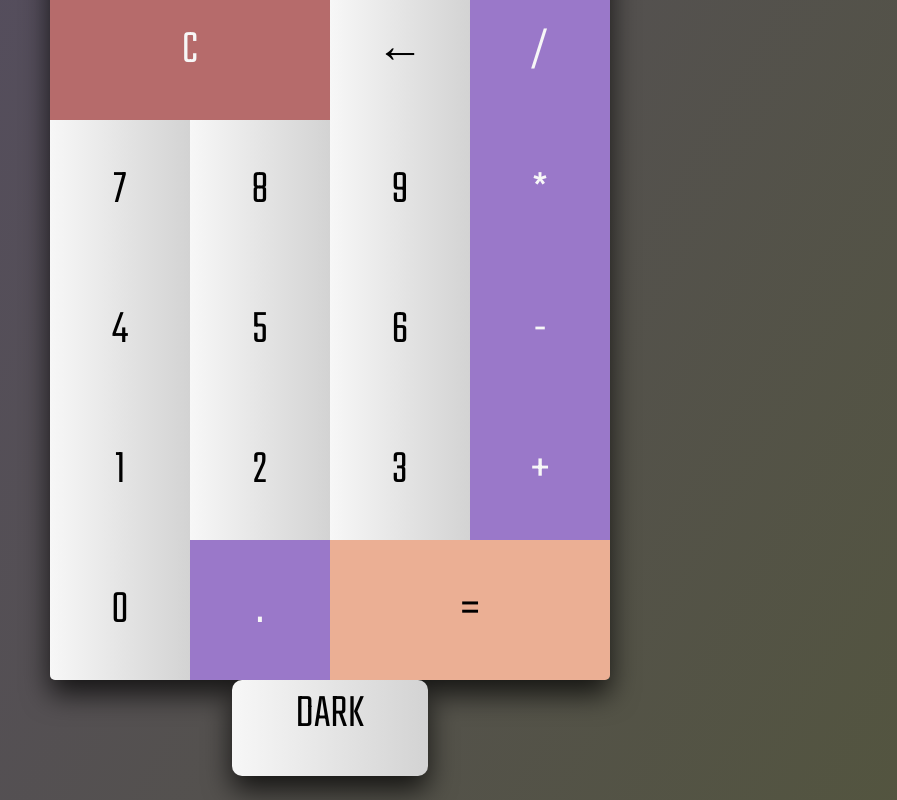
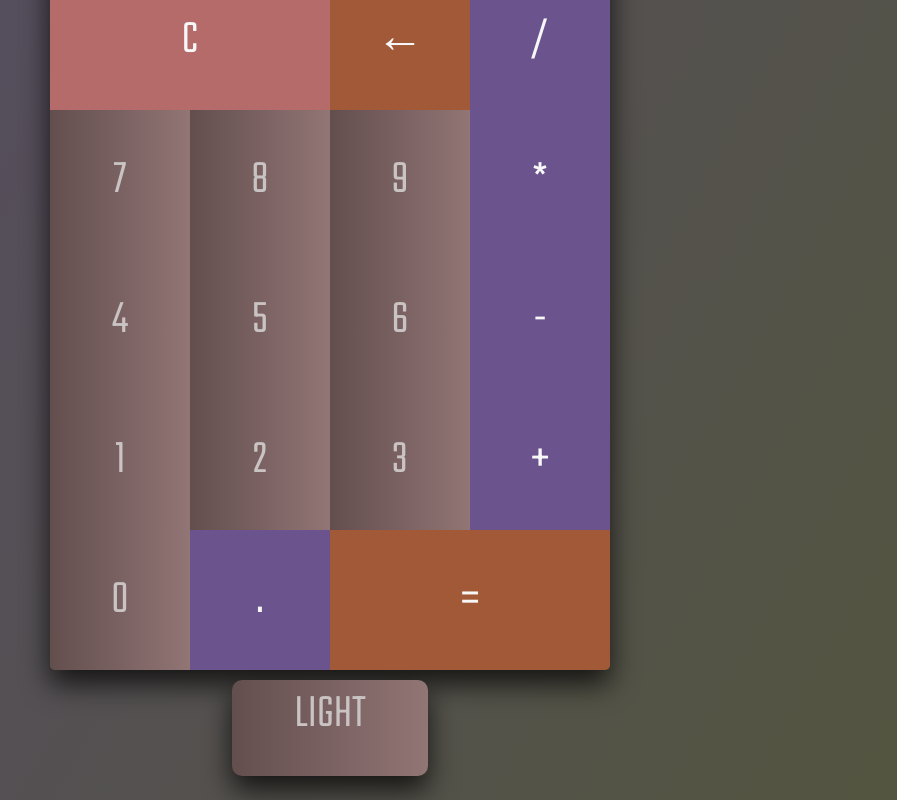
Before and after one commit to gavayec13/Calculator, a plain HTML site: page index.html in a window 1280 px wide. Both pictures are taken after a click on the button "DARK". Shown: the whole page, without its empty margins (310-1207 px from the left). Drawn offline with Linux system fonts and the light colour scheme.

Commit message:
fixed dark theme

```diff
--- a/script.js
+++ b/script.js
@@ -20,35 +20,60 @@ document.addEventListener('keydown', e => {
         calcInput.value = e.key;
     } else if(e.key === 'Backspace') {
         calcInput.value = calcInput.value.substring(0, calcInput.value.length-1);
-    } else if(e.key === 'Enter') {
+    } else if(e.key === 'Enter' && calcInput.value !== '') {
         calcInput.value = eval(calcInput.value);
     } else if(calcInput.value[calcInput.value.length-1].match(/[/*\-+\.]/) && (e.key.match(/[/*\-+\.]/))) {
         null;
+    } else if (calcInput.value[calcInput.value.length-1].match(/[/*\-+\.]/) && e.key === 'Enter') {
+        calcInput.value = calcInput.value.substring(0, calcInput.value.length-1);
+        //calcInput.value = eval(calcInput.value);
     } else if(e.key.match(/[0-9\/*\-+\.]/)) {
         calcInput.value += e.key;
     }
 })
 
-cleanBtn.addEventListener('click', e => {
+cleanBtn.onclick = () => {
     calcInput.value = '';
-})
+}
 
 backBtn.onclick = () => {
     calcInput.value = calcInput.value.substring(0, calcInput.value.length-1);
 }
 
-equalBtn.addEventListener('click', e => {
+equalBtn.onclick = () => {
     calcInput.value = eval(calcInput.value);
-})
+}
 
 
-if(!localStorage.theme) localStorage.theme = 'light'
-document.body.className = localStorage.theme
+// if(!localStorage.theme) localStorage.theme = 'light';
+// document.body.className = localStorage.theme;
+
 darkModeBtn.onclick = () => {
+    const bodyClass = document.body.classList;
+    const digit = document.querySelectorAll('.digit');
+    const action = document.querySelectorAll('.action');
+    const equal = document.querySelector('.equal');
+    const back = document.querySelector('.back');
 
-    document.body.classList.toggle('dark');
-    console.log(document.querySelectorAll('equalBtn').classList);
-    document.getElementsByClassName('digit').style.backgroundColor
-    darkModeBtn.innerText = document.body.classList.contains('dark') ? 'LIGHT' : 'DARK';
-    localStorage.theme = document.body.className || 'light';
+    bodyClass.toggle('dark');
+
+    if(!bodyClass.contains('dark')) {
+        for(el of digit) el.classList.remove('darkDigitBtn');
+        for(el of action) el.classList.remove('darkAction');
+        darkModeBtn.classList.remove('darkDigitBtn');
+        equal.classList.remove('darkBackEqual');
+        back.classList.remove('darkBackEqual');
+        calcInput.classList.remove('darkInput');
+        darkModeBtn.innerText = 'DARK';
+    } else {
+        for(el of digit) el.classList.add('darkDigitBtn');
+        for(el of action) el.classList.add('darkAction');
+        darkModeBtn.classList.add('darkDigitBtn');
+        equal.classList.add('darkBackEqual');
+        back.classList.add('darkBackEqual');
+        calcInput.classList.add('darkInput');
+        darkModeBtn.innerText = 'LIGHT';
+    }
+
+    //localStorage.theme = document.body.className || 'light';
 }
--- a/style.css
+++ b/style.css
@@ -21,13 +21,14 @@ body.dark {
 .mode {
     width: 50%;
     height: calc(100% / 7);
-    margin:  auto;
+    margin: auto;
     border: none;
 }
+
 #darkModeBtn {
     width: 70%;
     height: 80%;
-    margin: auto;
+    margin: 10px auto;
     border-radius: 10px;
     display: flex;
     justify-content: center;
@@ -45,14 +46,14 @@ input {
     border: none;
     border-top-left-radius: 5px;
     border-top-right-radius: 5px;
-    background-color: black;
+    background-color: rgb(207, 197, 197);
     font-family: 'Open Sans Condensed', sans-serif;
-    color: #fff;
+    color: black;
     text-align: right;
     font-size: 32px;
 }
 input::placeholder {
-    color: white;
+    color: black;
 }
 input::-moz-placeholder {
     color: white;
@@ -79,6 +80,7 @@ input::-webkit-placeholder {
     border-bottom-left-radius: 5px;
 }
 
+
 @media only screen and (min-width: 300px) {
     html, body {
         background: linear-gradient(-60deg, #b7bb7d 0%, #a68dca 100%);
@@ -96,13 +98,9 @@ input::-webkit-placeholder {
         font-size: 28px;
         border: none;
     }
-    button.darkBtn {
-        width: 25%;
-        height: calc(100% / 7);
-        background-image: linear-gradient(to right, #9e9999 0%, #806e6e 100%);
-        font-family: 'Teko', sans-serif;
-        font-size: 28px;
-        border: none;
+    .darkDigitBtn {
+        color: #cac3c3;
+        background-image: linear-gradient(to right, #634e4e 0%, #927575 100%);
     }
     input {
         width: calc(100% - 20px);
@@ -110,19 +108,38 @@ input::-webkit-placeholder {
         padding: 10px;
         margin: 0;
     }
+    .darkInput {
+        background-color: black;
+        color: white;
+    }
+    .darkInput::placeholder {
+        color: white;
+    }
     .clean {
         width: 50%;
         background: #ac5e5e;
     }
+    .back {
+        background: #974040;
+    }
     .equal {
         width: 50%;
-        background: #804242;
+        background: #974040;
     }
     .action {
         background: #6b5d1d;
+        color: black;
+    }
+    .darkAction {
+        background: #61572a;
+        color: #f7f7f7;
+    }
+    .darkBackEqual {
+        background: #804242;
         color: #f7f7f7;
     }
 }
+
 
 @media only screen and (min-width: 480px) {
     .container {
@@ -147,7 +164,12 @@ input::-webkit-placeholder {
     .equal {
         width: 50%;
     }
+    .darkDigitBtn {
+        color: #cac3c3;
+        background-image: linear-gradient(to right, #634e4e 0%, #927575 100%);
+    }
 }
+
 
 @media only screen and (min-width: 768px) {
     html, body {
@@ -196,6 +218,9 @@ input::-webkit-placeholder {
     .clean:hover {
         background: #c55353;
     }
+    .back {
+        background: #ebaf94;
+    }
     .equal {
         width: 280px;
         background: #ebaf94;
@@ -204,7 +229,19 @@ input::-webkit-placeholder {
     .equal:hover {
         background: #d48561;
     }
+    .darkDigitBtn {
+        color: #cac3c3;
+        background-image: linear-gradient(to right, #634e4e 0%, #927575 100%);
+    }
+    .darkAction {
+        background: #6b538d;
+        color: #f7f7f7;
+    }
+    .darkBackEqual {
+        background: #a15937;
+    }
 }
+
 
 @media only screen and (min-width: 1024px) and (orientation: portrait) {
     .container {
```
